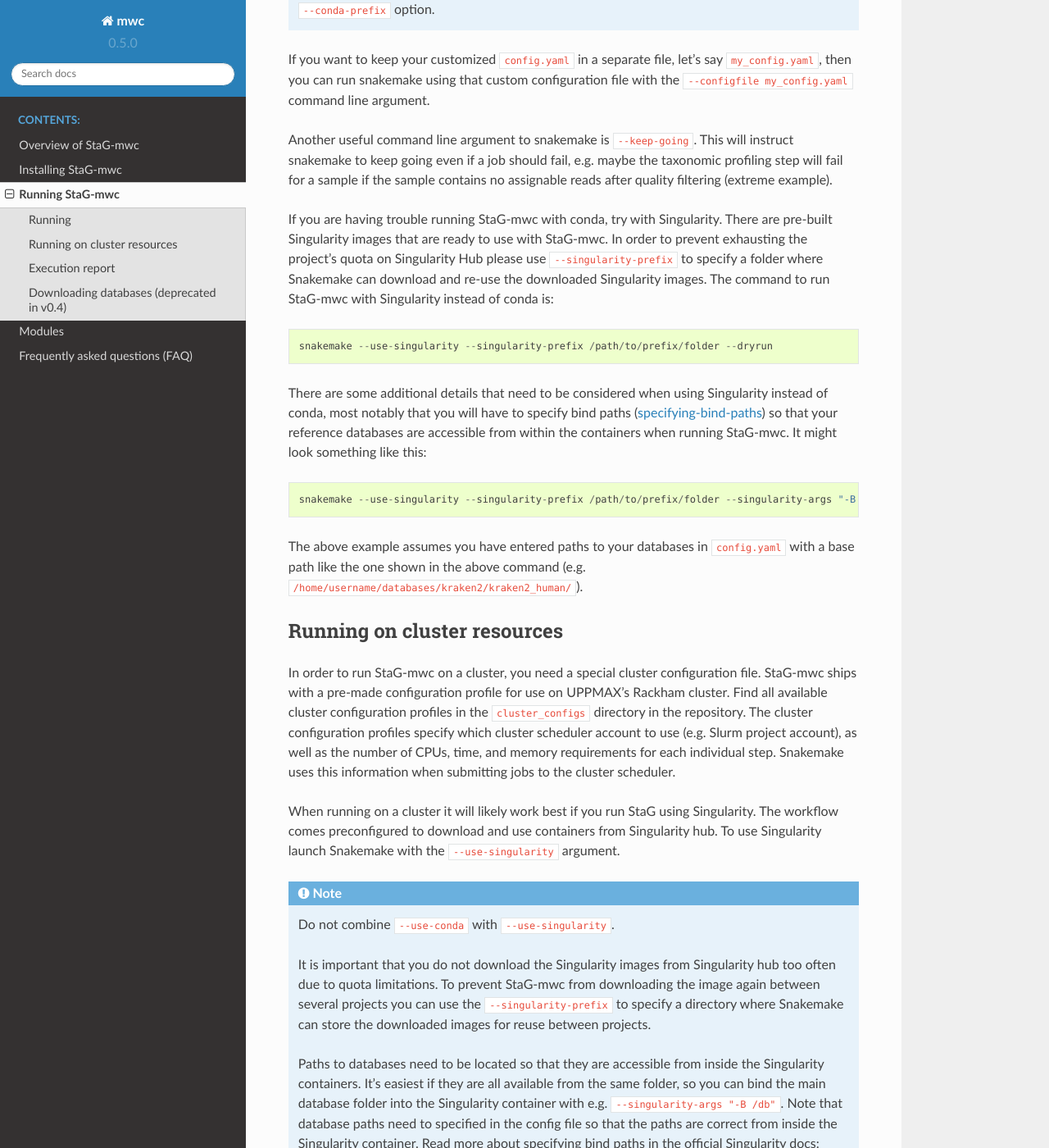
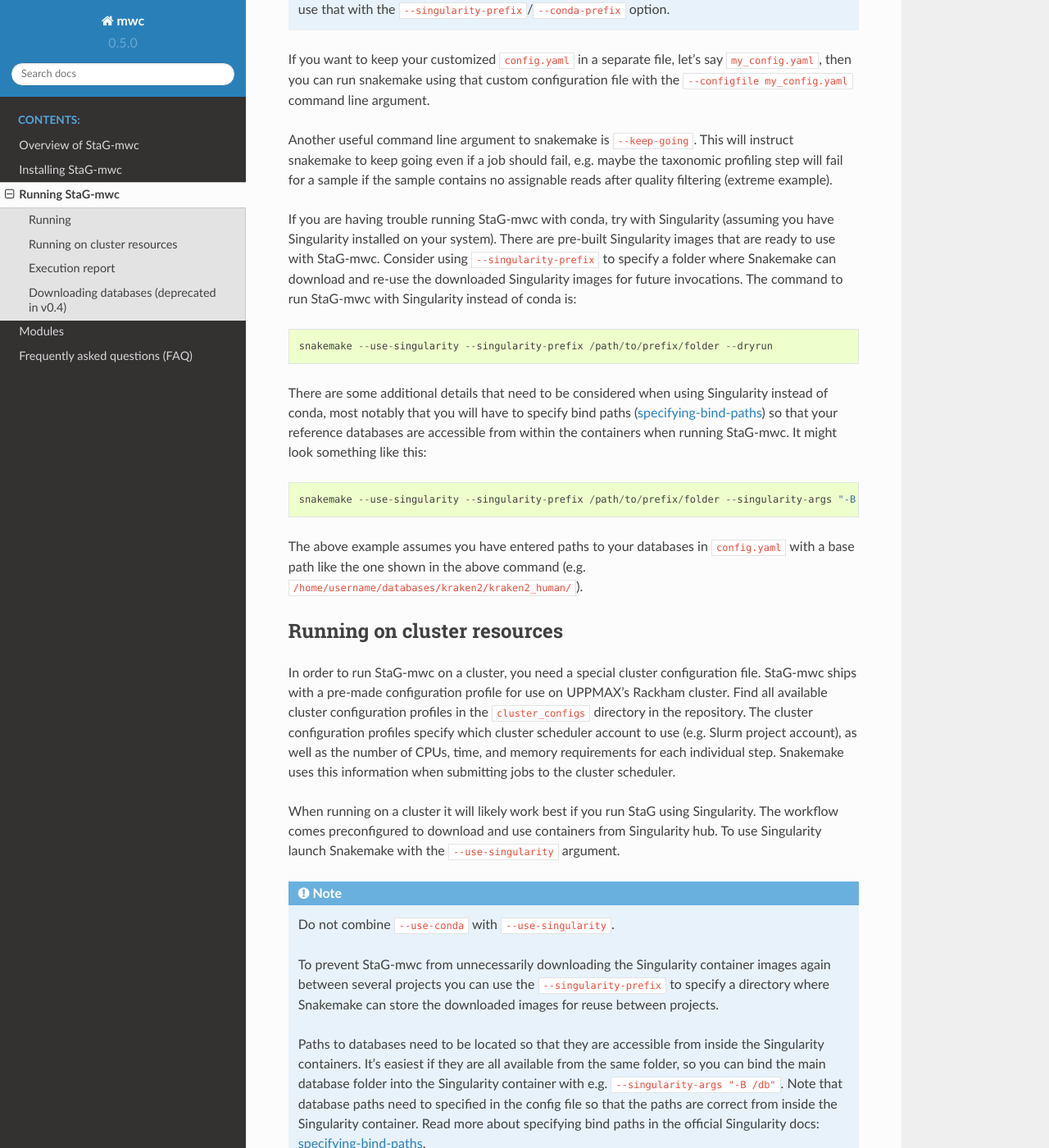
Before and after one commit to ctmrbio/stag-mwc, a Sphinx documentation site: the page built from docs/source/running.rst, in a window 1280 px wide and 1400 px high, scrolled down 1710 px. Shown: the whole window at 82% size. Built offline with Sphinx 7.4.7 and the Read the Docs theme 2.0.0, drawn with Linux system fonts in a browser that asks for light colours; some of the changed text lies outside the part shown.

Commit message:
Minor tweaks in docs for 0.5.0 release

```diff
--- a/docs/source/running.rst
+++ b/docs/source/running.rst
@@ -48,7 +48,7 @@
 intends to do, without actually doing anything. After finishing the
 configuration by editing ``config.yaml``, test your configuration with::
 
-    snakemake --use-conda --dryrun
+    snakemake --dryrun
 
 If you are satisfied with the workflow plan output by the dryrun, you can run
 the workflow. The typical command to run |full_name| on your local computer
@@ -65,13 +65,15 @@
 .. note::
 
     If several people are running StaG-mwc on a shared server or on a shared
-    file system, it can be useful to use the ``--conda-prefix`` parameter to
-    use a common folder to store the conda environments created by StaG-mwc, so
-    they can be re-used between different people or analyses. This reduces the
-    risk of producing several copies of the same conda environment in different
+    file system, it can be useful to use the
+    ``--singularity-prefix``/``--conda-prefix`` parameter to use a common
+    folder to store the conda environments created by StaG-mwc, so they can be
+    re-used between different people or analyses. This reduces the risk of
+    producing several copies of the same conda environment in different
     folders. This is also often necessary when running on cluster systems where
     paths are usually very deep. Then for example create a folder in your home
-    directory and use that with the  ``--conda-prefix`` option.
+    directory and use that with the
+    ``--singularity-prefix``/``--conda-prefix`` option.
 
 If you want to keep your customized ``config.yaml`` in a separate file, let's
 say ``my_config.yaml``, then you can run snakemake using that custom configuration
@@ -82,12 +84,12 @@
 taxonomic profiling step will fail for a sample if the sample contains no assignable
 reads after quality filtering (extreme example).
 
-If you are having trouble running |full_name| with conda, try with
-Singularity. There are pre-built Singularity images that are ready to use
-with |full_name|. In order to prevent exhausting the project's quota on
-Singularity Hub please use ``--singularity-prefix`` to specify a folder where
-Snakemake can download and re-use the downloaded Singularity images. The
-command to run |full_name| with Singularity instead of conda is::
+If you are having trouble running |full_name| with conda, try with Singularity
+(assuming you have Singularity installed on your system). There are pre-built
+Singularity images that are ready to use with |full_name|. Consider using
+``--singularity-prefix`` to specify a folder where Snakemake can download and
+re-use the downloaded Singularity images for future invocations. The command to
+run |full_name| with Singularity instead of conda is::
 
     snakemake --use-singularity --singularity-prefix /path/to/prefix/folder --dryrun
 
@@ -125,9 +127,8 @@
 
     Do not combine ``--use-conda`` with ``--use-singularity``.
 
-    It is important that you do not download the Singularity images from
-    Singularity hub too often due to quota limitations. To prevent |full_name|
-    from downloading the image again between several projects you can use the
+    To prevent |full_name| from unnecessarily downloading the Singularity
+    container images again between several projects you can use the
     ``--singularity-prefix`` to specify a directory where Snakemake can store
     the downloaded images for reuse between projects.
 
@@ -158,12 +159,6 @@
 Some very lightweight rules will run on the submitting node (typically directly
 on the login node), but the number of concurrent local jobs is limited to 1 in
 the default profiles.
-
-If pipeline ends with error or if session is locked after being unexpectedly
-disconnected and the pipeline needs to be restarted, remove slurm metadadata
-files before restarting pipeline using::
-
-    (base)$ rm -rfv .snakemake/metadata
 
 
 Execution report
```
Also changed, not shown: other parts of docs/source/running.rst (+2 -2 lines), docs/source/faq.rst (+8 -0 lines), docs/source/installation.rst (+1 -7 lines).
